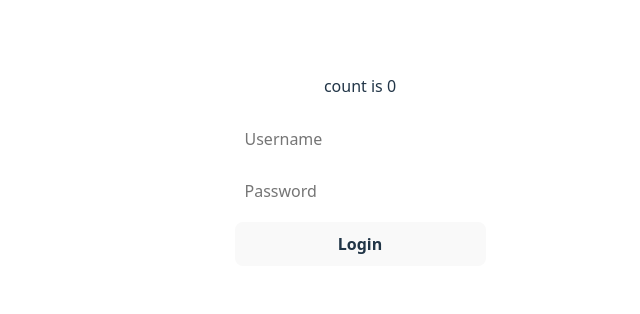
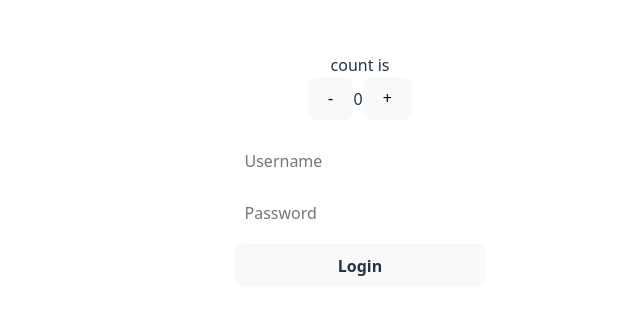
Before and after one commit to Akke/agilgruppvecka2, a React (Vite) app: page / in a window 1280 px wide. Shown: the part 220-534 px from the top of the page, without its empty margins (280-920 px from the left). Built offline with nearby package versions, Linux system fonts and the light colour scheme.

Commit message:
feat:  added functions to add and subtract from the counter and added 2 buttons

```diff
--- a/src/components/Counter/Counter.jsx
+++ b/src/components/Counter/Counter.jsx
@@ -2,11 +2,24 @@ import { useState } from "react";
 
 const Counter = () => {
     const [count, setCount] = useState(0);
+    const addToCount = () => {
+        setCount(count + 1)
+    }
+    const subtractCount = () => {
+        if(count == 0){
+            return
+        }
+        setCount(count - 1)
+    }
 
     return (
-        <>
+        <div>
+            <button onClick={subtractCount}>-</button>
             {count}
-        </>
+            <button onClick={addToCount}>+</button>
+        </div>
+
+
     );
 }
 
```
